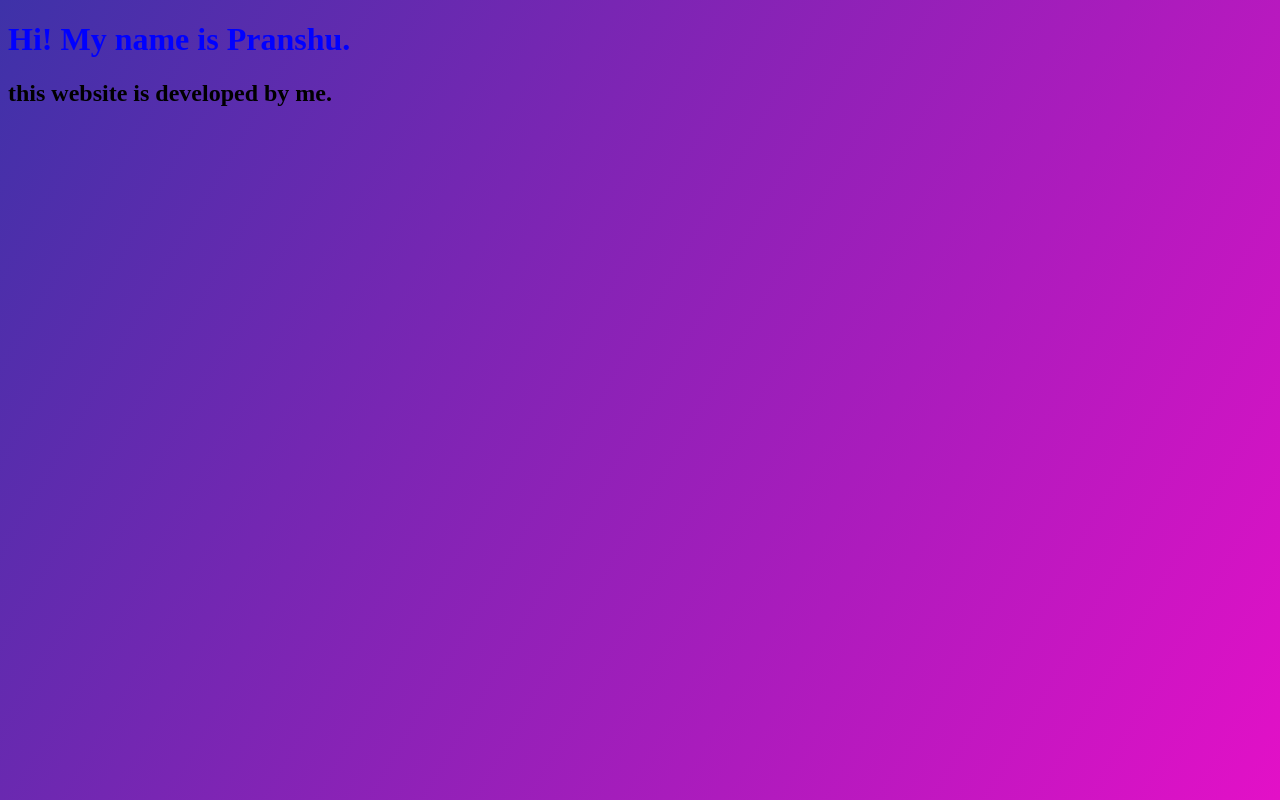
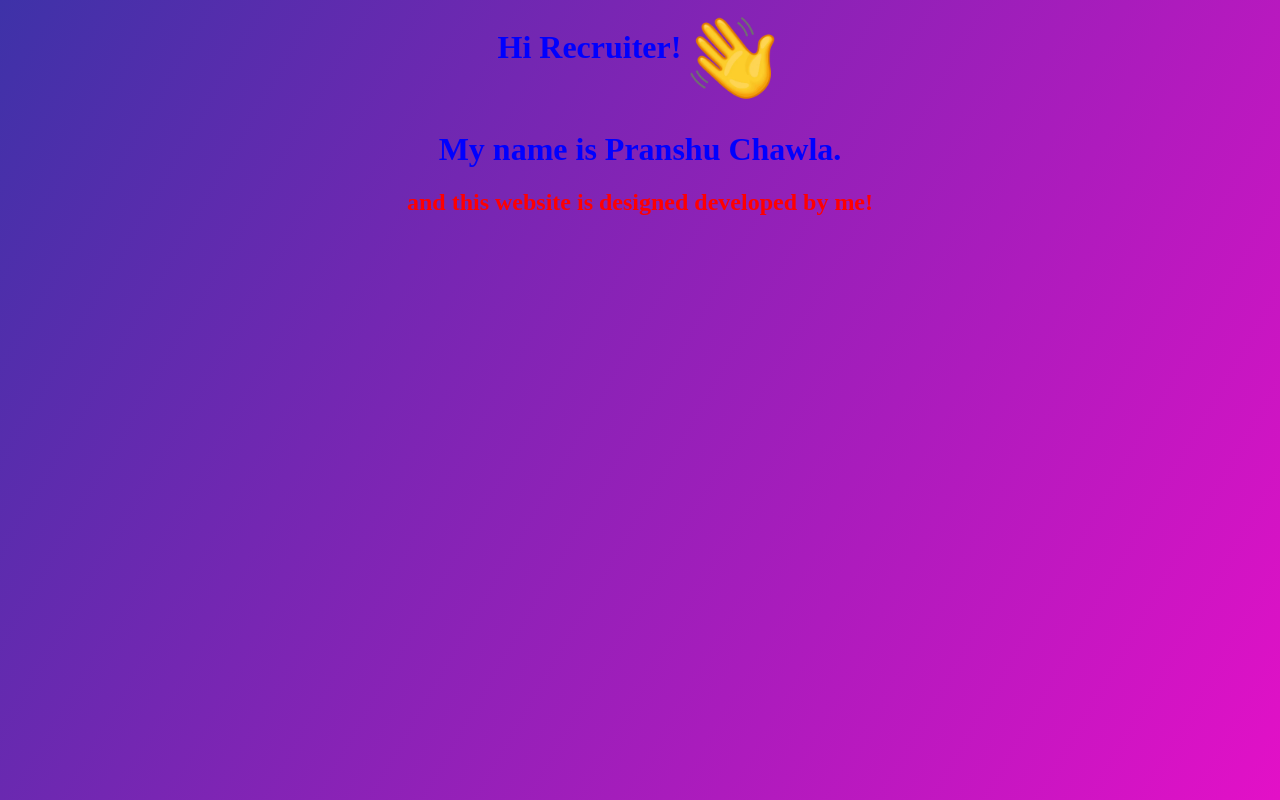
Before and after one commit to RayFrightener/personal_portfolio, a plain HTML site: page index.html in a window 1280 px wide. Drawn offline with Linux system fonts and the light colour scheme; files whose address does not match are found by name.

Commit message:
added some CSS and a hand wave webp

```diff
--- a/index.html
+++ b/index.html
@@ -7,11 +7,13 @@
     <link rel="stylesheet" href="styles.css">
 </head>
 <body>
-    <div class="bg-gradient">
 
 
-        <h1>Hi! My name is Pranshu.</h1>
-        <h2>this website is developed by me.</h2>
-    </div>
+       <div class="title"><h1> Hi Recruiter!</h1>
+        <img src="/home/rayfry/repos/personal_portfolio/images-gifs/waving-hand_1f44b.webp">
+       </div>
+        <h1> My name is Pranshu Chawla.</h1>
+        <h2> and this website is designed developed by me!</h2>
+
 </body>
 </html>
--- a/styles.css
+++ b/styles.css
@@ -5,7 +5,19 @@ body {
 
   h1 {
     color: blue;
+    text-align: center;
   }
-  p {
+  h2 {
     color: red;
+    text-align: center;
   }
+  img {
+    width: 8%;
+    height: auto; /* This ensures the aspect ratio is maintained */
+  }
+  .title{
+    display: flex;
+    flex-direction: row;
+    justify-content: center;
+
+  }
```
Also changed, not shown: images-gifs/waving-hand.gif (added), images-gifs/waving-hand_1f44b.webp (added).
